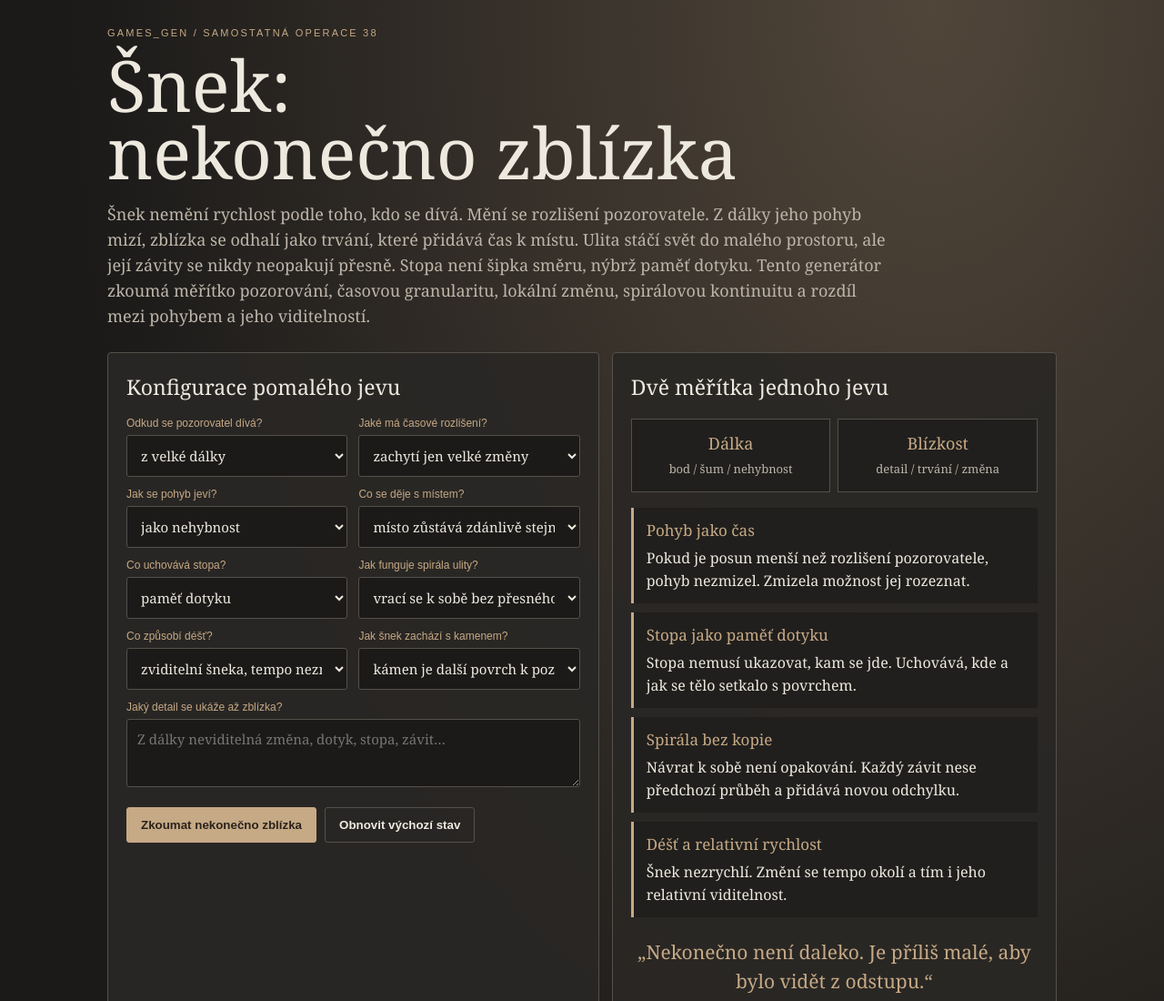
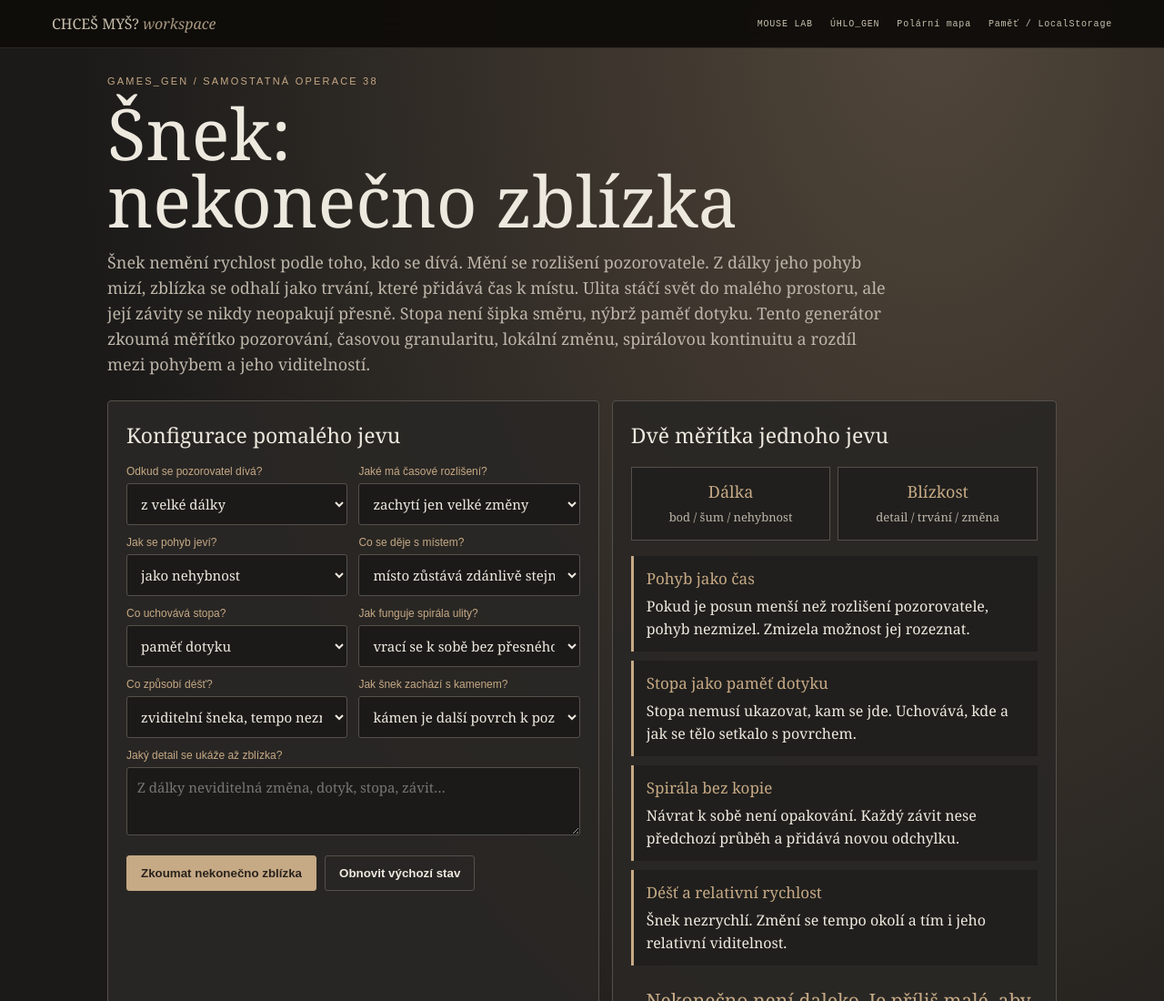
Before and after one commit to artmisanovak-prog/games_gen, a plain HTML site: page doma/snek/index.html in a window 1280 px wide. Shown: the top 1100 px of the page at 91% size. Drawn offline with Linux system fonts and the light colour scheme.

Commit message:
Connect snek game generator to shared MOUSE navigation

```diff
--- a/doma/snek/index.html
+++ b/doma/snek/index.html
@@ -31,4 +31,5 @@ const conclusion='Mechanismus: pozorovací měřítko určuje, zda se pomalá zm
 const test='Kontrolní test: je jev skutečně nehybný, nebo je jeho změna menší než časové a prostorové rozlišení pozorovatele? Co všechno by se ukázalo, kdyby pozorovatel změnil měřítko, nikoli objekt?';
 const rec={...d,distanceText:a,resolutionText:b,paceText:c,placeText:e,traceText:f,shellText:g,rainText:h,obstacleText:i,detailText:j,conclusion,test};$('result').innerHTML='<h2>Mapa měřítka a trvání</h2>'+[['01 / Vzdálenost pozorovatele',a],['02 / Časové rozlišení',b],['03 / Pohyb a trvání',c],['04 / Místo jako záznam',e],['05 / Paměť dotyku',f],['06 / Spirálová kontinuita',g],['07 / Relativní viditelnost',h],['08 / Kontakt s překážkou',i],['09 / Detail',j],['10 / Syntéza',conclusion],['11 / Kontrolní test',test]].map(([t,p])=>'<div class="stage"><h3>'+t+'</h3><p>'+esc(p)+'</p></div>').join('');const list=read();list.push(rec);localStorage.setItem(KEY,JSON.stringify(list));archive()}
 $('run').addEventListener('click',run);$('reset').addEventListener('click',()=>{['distance','resolution','pace','place','trace','shell','rain','obstacle'].forEach(x=>$(x).selectedIndex=0);$('detail').value='';$('result').innerHTML='<h2>Mapa měřítka a trvání</h2><p class="muted">Nastav pozorovací vzdálenost, časové rozlišení a povahu stopy.</p>'});$('export').addEventListener('click',()=>{const u=URL.createObjectURL(new Blob([JSON.stringify(read(),null,2)],{type:'application/json'})),a=document.createElement('a');a.href=u;a.download='snek-denik-nekonecno-zblizka.json';a.click();URL.revokeObjectURL(u)});$('clear').addEventListener('click',()=>{if(confirm('Vymazat celý místní deník?')){localStorage.removeItem(KEY);archive()}});archive();
-</script></body></html>
+</script><script src="../shared/mouse-core.js"></script><script src="../shared/nav.js"></script>
+</body></html>
```
